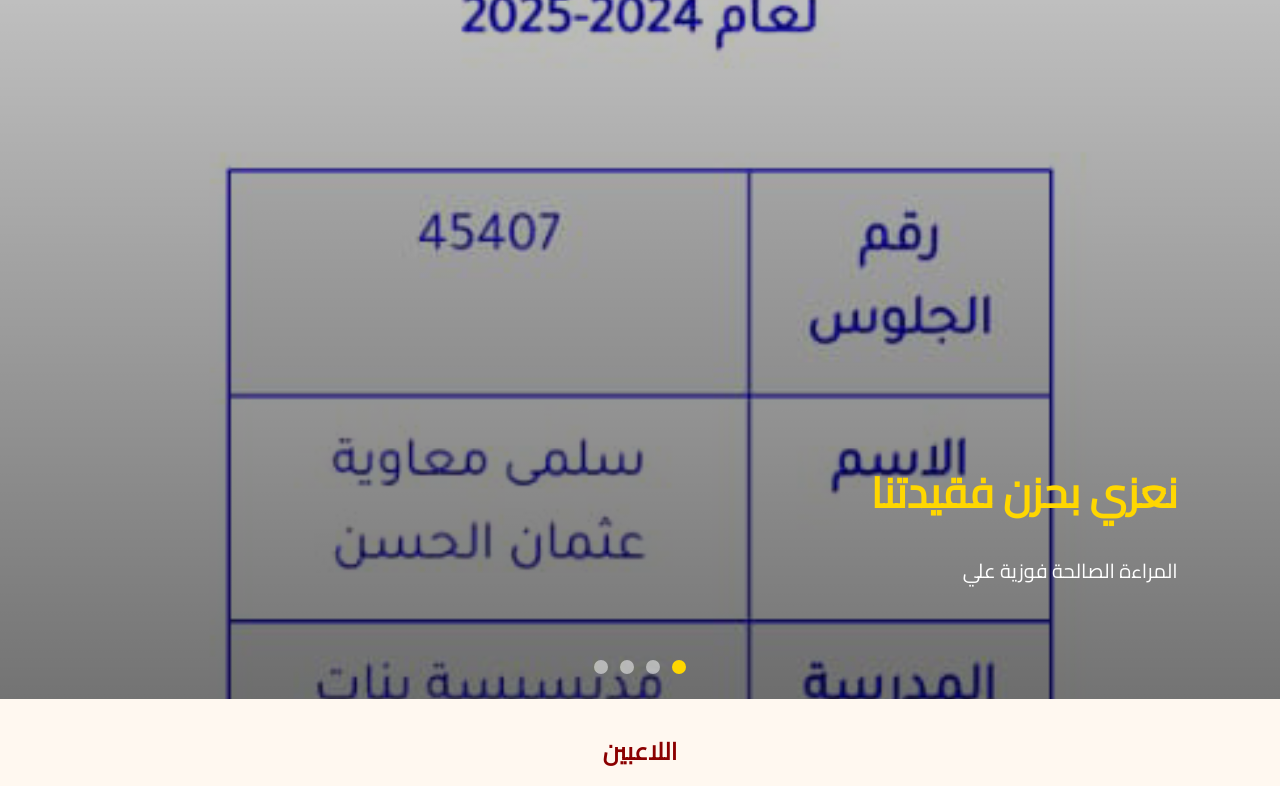
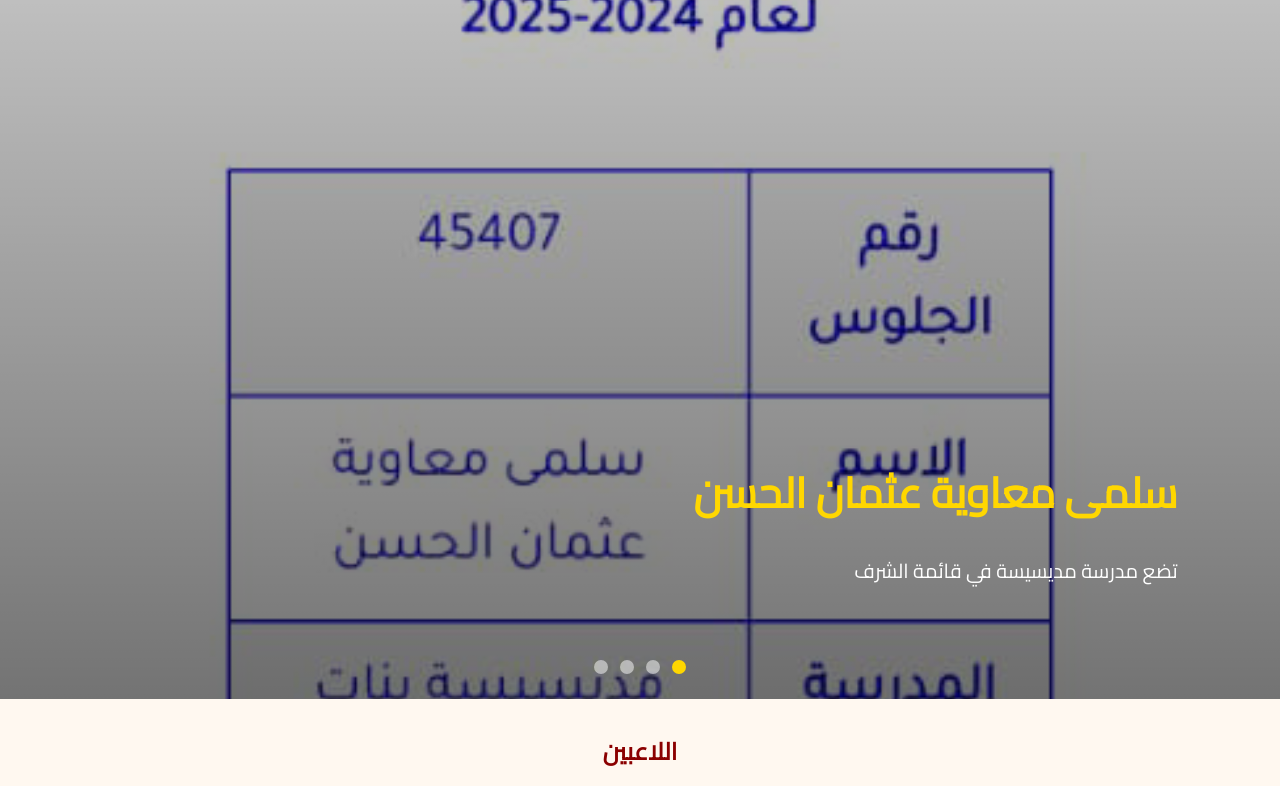
Before and after one commit to temtuba8-jpg/medisissaAir, a Flask app: page / in a window 1280 px wide. Shown: the part 371-1157 px from the top of the page. Run offline with Flask 3, Linux system fonts and the light colour scheme; data that the repository does not hold is empty.

Commit message:
Update index.html

```diff
--- a/templates/index.html
+++ b/templates/index.html
@@ -306,8 +306,8 @@ button{
     <div class="slide active">
         <img src="{{ url_for('static', filename='hi/1.png') }}">
         <div class="slide-text">
-            <h2>نعزي بحزن فقيدتنا</h2>
-            <p>المراءة الصالحة فوزية علي</p>
+            <h2>سلمى معاوية عثمان الحسن</h2>
+            <p>تضع مدرسة مديسيسة في قائمة الشرف</p>
         </div>
     </div>
     <div class="slide">
```
